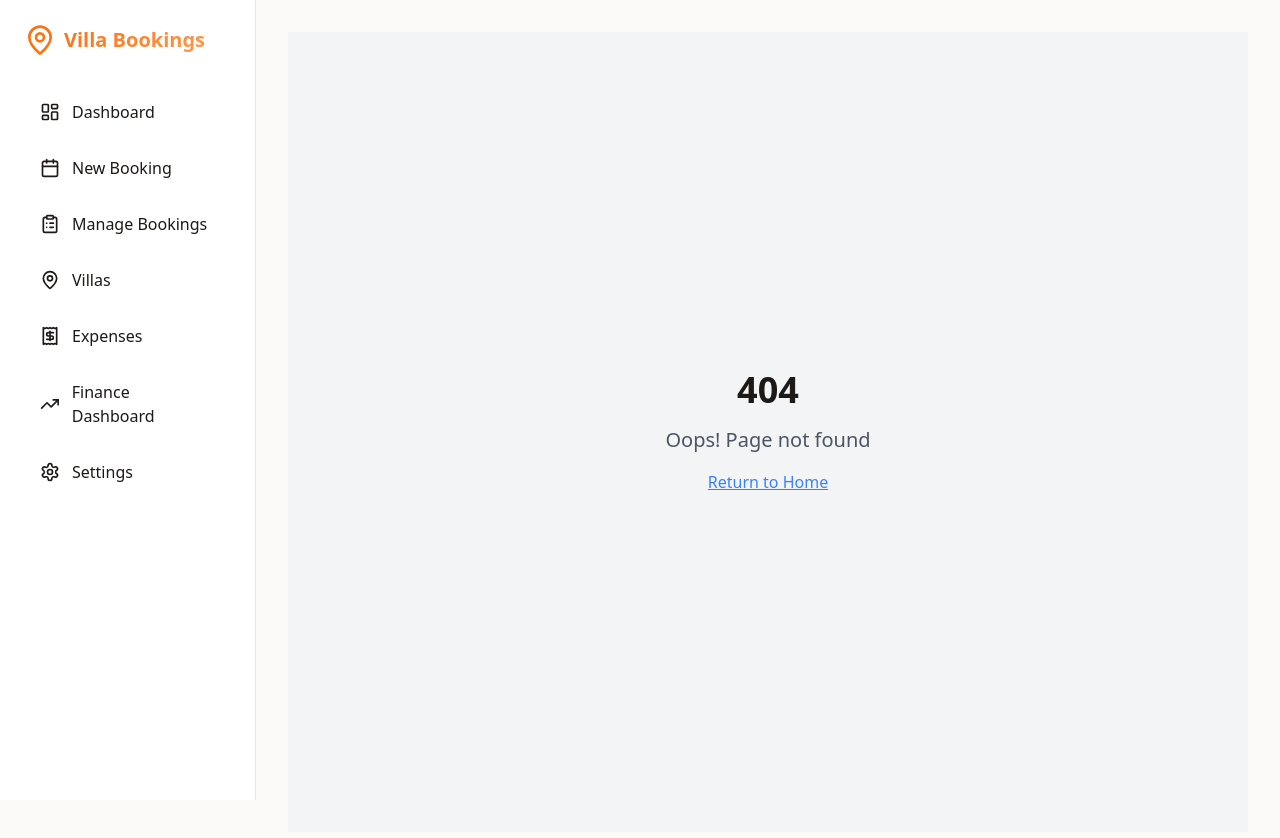
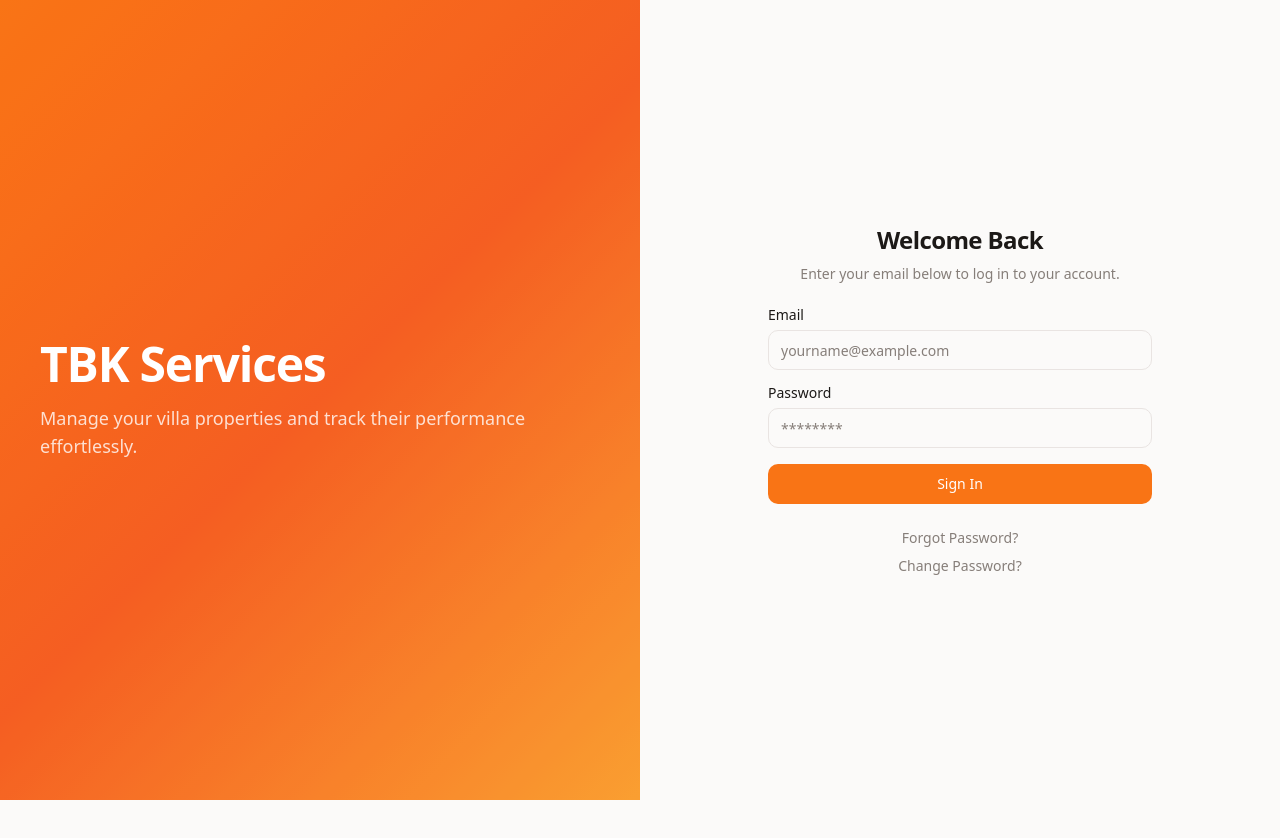
Before and after one commit to TBK-Tech-Services/admin-console-ui, a React (Vite) app in the folder tbk-admin/: page /login in a window 1280 px wide. Before the commit this address had no page. Shown: the top 838 px of the page. After the commit the page ends 800 px from the top, so only its background shows below. Built offline with nearby package versions, Linux system fonts and the light colour scheme.

Commit message:
feat: design login , forgot password , change password , error page.

```diff
--- a/tbk-admin/src/App.tsx
+++ b/tbk-admin/src/App.tsx
@@ -13,6 +13,9 @@ import FinanceDashboard from "./pages/FinanceDashboard";
 import Settings from "./pages/Settings";
 import NotFound from "./pages/NotFound";
 import { Toaster } from "sonner";
+import Login from "./pages/Login";
+import ChangePassword from "./pages/ChangePassword";
+import ForgotPassword from "./pages/ForgotPassword";
 
 
 const queryClient = new QueryClient();
@@ -24,7 +27,12 @@ const App = () => (
       <Sonner />
         <BrowserRouter>
           <Routes>
-            {/* Routes with Layout */}
+            {/* Un-Authenticated Routes */}
+            <Route path="/login" element={<Login />} />
+            <Route path="/change-password" element={<ChangePassword />} />
+            <Route path="/forgot-password" element={<ForgotPassword />} />
+
+            {/* Authenticated Routes */}
             <Route element={<Layout />}>
               <Route path="/" element={<Dashboard />} />
               <Route path="/booking" element={<BookingForm />} />
@@ -34,8 +42,10 @@ const App = () => (
               <Route path="/expenses" element={<Expenses />} />
               <Route path="/finance" element={<FinanceDashboard />} />
               <Route path="/settings" element={<Settings />} />
-              <Route path="*" element={<NotFound />} />
             </Route>
+
+            {/* 404 Page */}
+            <Route path="*" element={<NotFound />} />
           </Routes>
         </BrowserRouter>
     </TooltipProvider>
--- /dev/null
+++ b/tbk-admin/src/pages/ChangePassword.tsx
@@ -0,0 +1,70 @@
+import { Button } from '@/components/ui/button';
+import { Input } from '@/components/ui/input';
+import { Label } from '@/components/ui/label';
+import { Link } from 'react-router-dom';
+
+export default function ChangePassword() {
+    return (
+        <div className="flex min-h-screen">
+            {/* Left side: Hero Section */}
+            <div className="relative hidden w-1/2 flex-col justify-center bg-gradient-sunset p-10 text-white lg:flex">
+                <div className="z-20 space-y-4">
+                    <h1 className="text-4xl font-bold tracking-tight md:text-5xl">
+                        Update Your Password
+                    </h1>
+                    <p className="text-lg opacity-80">
+                        Keep your account secure with a new password.
+                    </p>
+                </div>
+                {/* Subtle overlay */}
+                <div className="absolute inset-0 bg-primary/20" />
+            </div>
+
+            {/* Right side: Change Password Form */}
+            <div className="flex w-full items-center justify-center bg-background p-8 lg:w-1/2">
+                <div className="mx-auto flex w-full max-w-sm flex-col justify-center space-y-6">
+                    <div className="flex flex-col space-y-2 text-center">
+                        <h2 className="text-2xl font-bold tracking-tight">
+                            Change Password
+                        </h2>
+                        <p className="text-sm text-muted-foreground">
+                            Enter and confirm your new password below.
+                        </p>
+                    </div>
+                    <form className="grid gap-4">
+                        <div className="grid gap-2">
+                            <Label htmlFor="current-password">Current Password</Label>
+                            <Input
+                                id="current-password"
+                                type="password"
+                                placeholder='********'
+                            />
+                        </div>
+                        <div className="grid gap-2">
+                            <Label htmlFor="new-password">New Password</Label>
+                            <Input
+                                id="new-password"
+                                type="password"
+                                placeholder='********'
+                            />
+                        </div>
+                        <div className="grid gap-2">
+                            <Label htmlFor="confirm-password">Confirm New Password</Label>
+                            <Input
+                                id="confirm-password"
+                                type="password"
+                                placeholder='********'
+                            />
+                        </div>
+                        <Button className="w-full">Update Password</Button>
+                    </form>
+                    <div className="flex justify-center text-sm text-muted-foreground">
+                        <Link to="/login" className="underline-offset-4 hover:underline">
+                            Back to Login
+                        </Link>
+                    </div>
+                </div>
+            </div>
+        </div>
+    );
+}
--- /dev/null
+++ b/tbk-admin/src/pages/ForgotPassword.tsx
@@ -0,0 +1,58 @@
+import React from 'react';
+import { Button } from '@/components/ui/button';
+import { Input } from '@/components/ui/input';
+import { Label } from '@/components/ui/label';
+import { Link } from 'react-router-dom';
+
+export default function ForgotPassword() {
+    return (
+        <div className="flex min-h-screen">
+            {/* Left side: Hero Section */}
+            <div className="relative hidden w-1/2 flex-col justify-center bg-gradient-sunset p-10 text-white lg:flex">
+                <div className="z-20 space-y-4">
+                    <h1 className="text-4xl font-bold tracking-tight md:text-5xl">
+                        Trouble Logging In?
+                    </h1>
+                    <p className="text-lg opacity-80">
+                        We'll help you get back into your account.
+                    </p>
+                </div>
+                {/* Subtle overlay */}
+                <div className="absolute inset-0 bg-primary/20" />
+            </div>
+
+            {/* Right side: Forgot Password Form */}
+            <div className="flex w-full items-center justify-center bg-background p-8 lg:w-1/2">
+                <div className="mx-auto flex w-full max-w-sm flex-col justify-center space-y-6">
+                    <div className="flex flex-col space-y-2 text-center">
+                        <h2 className="text-2xl font-bold tracking-tight">
+                            Reset Your Password
+                        </h2>
+                        <p className="text-sm text-muted-foreground">
+                            Enter your email below to receive a password reset link.
+                        </p>
+                    </div>
+                    <form className="grid gap-4">
+                        <div className="grid gap-2">
+                            <Label htmlFor="email">Email</Label>
+                            <Input
+                                id="email"
+                                type="email"
+                                placeholder="yourname@example.com"
+                                autoCapitalize="none"
+                                autoComplete="email"
+                                autoCorrect="off"
+                            />
+                        </div>
+                        <Button className="w-full">Send Reset Link</Button>
+                    </form>
+                    <div className="flex justify-center text-sm text-muted-foreground">
+                        <Link to="/login" className="underline-offset-4 hover:underline">
+                            Back to Login
+                        </Link>
+                    </div>
+                </div>
+            </div>
+        </div>
+    );
+}
--- /dev/null
+++ b/tbk-admin/src/pages/Login.tsx
@@ -0,0 +1,67 @@
+import { Button } from '@/components/ui/button';
+import { Input } from '@/components/ui/input';
+import { Label } from '@/components/ui/label';
+import { Link } from 'react-router-dom';
+
+export default function Login() {
+    return (
+        <div className="flex min-h-screen bg-background text-foreground antialiased">
+            {/* Left side: Hero Section */}
+            <div className="relative hidden w-1/2 flex-col justify-center bg-gradient-sunset p-10 text-white lg:flex">
+                <div className="z-20 space-y-4">
+                    <h1 className="text-4xl font-bold tracking-tight md:text-5xl">
+                        TBK Services
+                    </h1>
+                    <p className="text-lg opacity-80">
+                        Manage your villa properties and track their performance effortlessly.
+                    </p>
+                </div>
+                {/* Subtle overlay */}
+                <div className="absolute inset-0 bg-primary/20" />
+            </div>
+
+            {/* Right side: Login Form */}
+            <div className="flex w-full items-center justify-center p-8 lg:w-1/2">
+                <div className="mx-auto flex w-full max-w-sm flex-col justify-center space-y-6">
+                    <div className="flex flex-col space-y-2 text-center">
+                        <h2 className="text-2xl font-bold tracking-tight">
+                            Welcome Back
+                        </h2>
+                        <p className="text-sm text-muted-foreground">
+                            Enter your email below to log in to your account.
+                        </p>
+                    </div>
+
+                    <form className="grid gap-4">
+                        <div className="grid gap-2">
+                            <Label htmlFor="email">Email</Label>
+                            <Input
+                                id="email"
+                                type="email"
+                                placeholder="yourname@example.com"
+                            />
+                        </div>
+                        <div className="grid gap-2">
+                            <Label htmlFor="password">Password</Label>
+                            <Input
+                                id="password"
+                                type="password"
+                                placeholder='********'
+                            />
+                        </div>
+                        <Button className="w-full">Sign In</Button>
+                    </form>
+
+                    <div className="flex flex-col items-center justify-center gap-2 text-sm text-muted-foreground">
+                        <Link to="/forgot-password" className="underline-offset-4 hover:underline">
+                            Forgot Password?
+                        </Link>
+                        <Link to="/change-password" className="underline-offset-4 hover:underline">
+                            Change Password?
+                        </Link>
+                    </div>
+                </div>
+            </div>
+        </div>
+    );
+}
--- a/tbk-admin/src/pages/NotFound.tsx
+++ b/tbk-admin/src/pages/NotFound.tsx
@@ -1,7 +1,8 @@
-import { useLocation } from "react-router-dom";
-import { useEffect } from "react";
+import React, { useEffect } from "react";
+import { useLocation, Link } from "react-router-dom";
+import { Button } from "@/components/ui/button";
 
-const NotFound = () => {
+export default function NotFound() {
     const location = useLocation();
 
     useEffect(() => {
@@ -12,16 +13,16 @@ const NotFound = () => {
     }, [location.pathname]);
 
     return (
-    <div className="min-h-screen flex items-center justify-center bg-gray-100">
-      <div className="text-center">
-        <h1 className="text-4xl font-bold mb-4">404</h1>
-        <p className="text-xl text-gray-600 mb-4">Oops! Page not found</p>
-        <a href="/" className="text-blue-500 hover:text-blue-700 underline">
-          Return to Home
-        </a>
-      </div>
+        <div className="flex min-h-screen flex-col items-center justify-center bg-background p-8 text-center text-foreground">
+            <h1 className="mb-4 text-8xl font-bold tracking-tighter text-primary md:text-9xl">
+                404
+            </h1>
+            <p className="mb-8 text-2xl font-medium text-muted-foreground md:text-3xl">
+                Oops! Page not found.
+            </p>
+            <Link to="/">
+                <Button variant="default">Return to Home</Button>
+            </Link>
         </div>
     );
-};
-
-export default NotFound;
+}
```
Also changed, not shown: 1 other file (tests, documents, lock files or other folders). Lines whose indentation alone changed are shown as unchanged.
